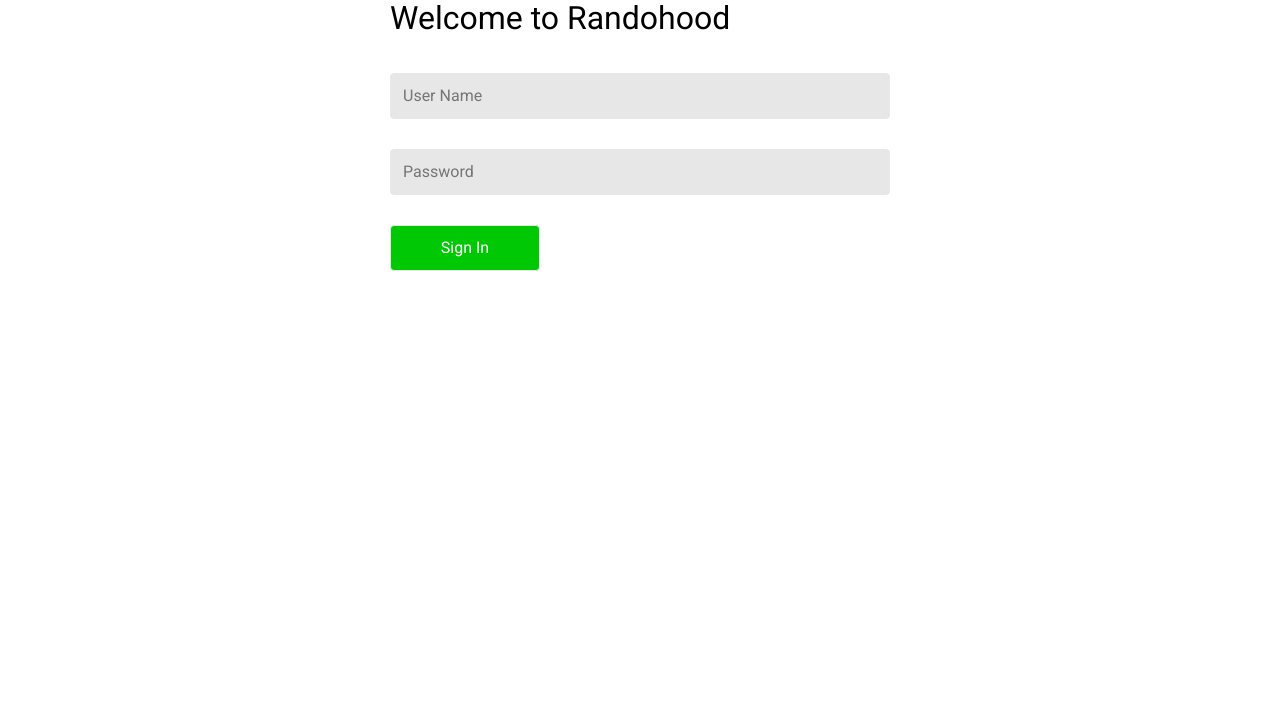
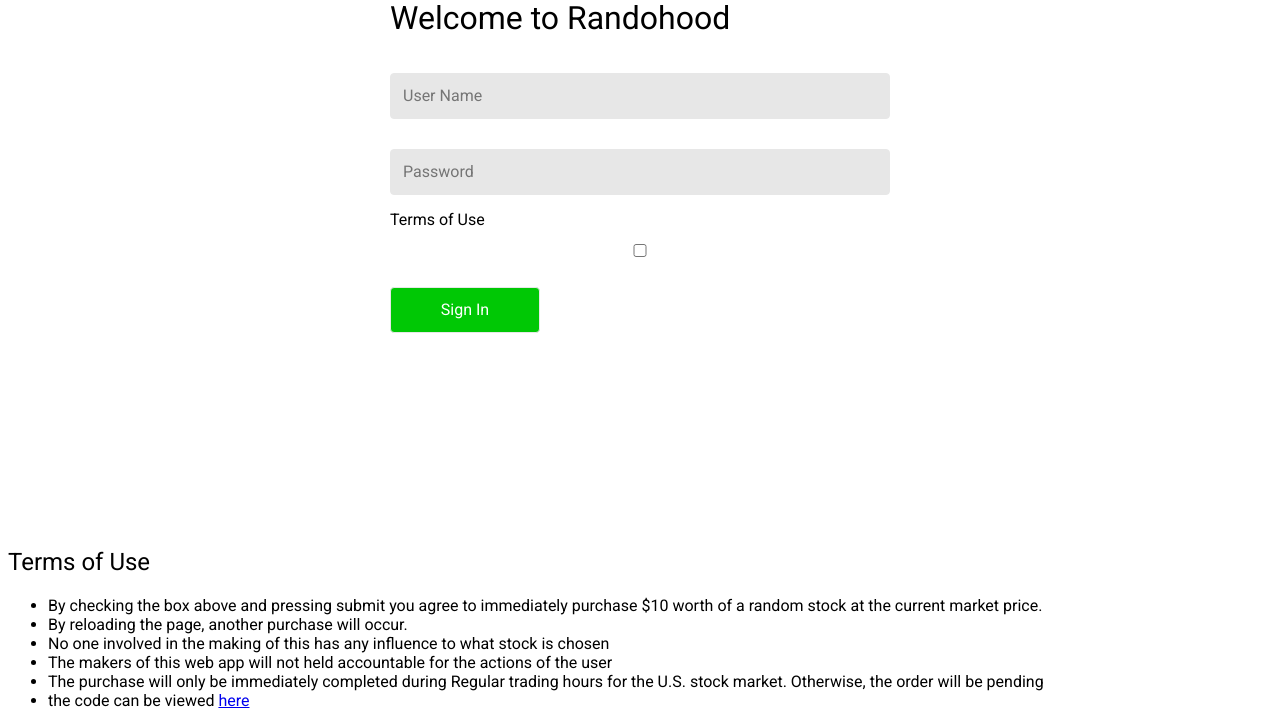
Before and after one commit to Braypolk/Randohood, a Flask app: page /login in a window 1280 px wide. Shown: the part 201-927 px from the top of the page. Before the commit the page ends 472 px from the top, so only its background shows below. Run offline with Flask 2, Linux system fonts and the light colour scheme.

Commit message:
disclaimer started and minor py changes

```diff
--- a/Python/rh.py
+++ b/Python/rh.py
@@ -12,7 +12,9 @@ def home():
 @app.route("/login", methods=['GET','POST'])
 def login():
     if request.method == 'POST':
-        print(rh.login(request.form['username'], request.form['password'], 30))
+        # TODO: store session should be false for final
+        print(rh.login(username=request.form['username'], password=request.form['password'], expiresIn=30, scope="internal" ,by_sms=True, store_session=True))
+        # TODO: need to deal with 2FA
         profile = rh.load_account_profile()
         return redirect(url_for('purchase'))
     return render_template('index.html')
@@ -24,15 +26,12 @@ def purchase():
         stocks = json.load(json_file)
     stockChoice = random.choice(stocks)
     print(stockChoice)
-
-    stockInfo = rh.find_instrument_data(stockChoice)
-    price = ""
-    if(stockInfo[0].get('fractional_tradability') == "tradable"):
-        print("SUCCESS")
-        # timeInForce must be gfd
-        amount = 1.00
-        # purchase = rh.order_buy_fractional_by_price(symbol=stockChoice, amountInDollars=amount, timeInForce='gfd')
-        # price = purchase["price"]
+    print("SUCCESS")
+    amount = 1.00
+    # timeInForce must be gfd
+    # purchase = rh.order_buy_fractional_by_price(symbol=stockChoice, amountInDollars=amount, timeInForce='gfd')
+    # price = purchase["price"]
+    price=""
     return render_template("overview.html", randomStock=stockChoice, purchasePrice=price, dollarAmountPurchased=amount)
 
 @app.route("/logout")
--- a/Python/templates/index.html
+++ b/Python/templates/index.html
@@ -14,8 +14,21 @@
             <!-- need to make this hidden somehow -->
             <input type = "text" name = "username" placeholder="User Name" required>
             <input type = "password" name = "password" placeholder="Password" required>
+            <label for="terms">Terms of Use</label>
+            <input type="checkbox" id="terms" required>
             <input type = "submit" name = "Submit" value="Sign In">
         </form>
+    </div>
+    <div class="terms">
+        <h2>Terms of Use</h2>
+        <ul>
+            <li>By checking the box above and pressing submit you agree to immediately purchase $10 worth of a random stock at the current market price.</li>
+            <li>By reloading the page, another purchase will occur.</li>
+            <li>No one involved in the making of this has any influence to what stock is chosen</li>
+            <li>The makers of this web app will not held accountable for the actions of the user</li>
+            <li>The purchase will only be immediately completed during Regular trading hours for the U.S. stock market. Otherwise, the order will be pending</li>
+            <li>the code can be viewed <a href="https://github.com/Braypolk/Randohood">here</a></li>
+        </ul>
     </div>
 
 </body>
```
Also changed, not shown: .gitpod.yml (added), README.md.
